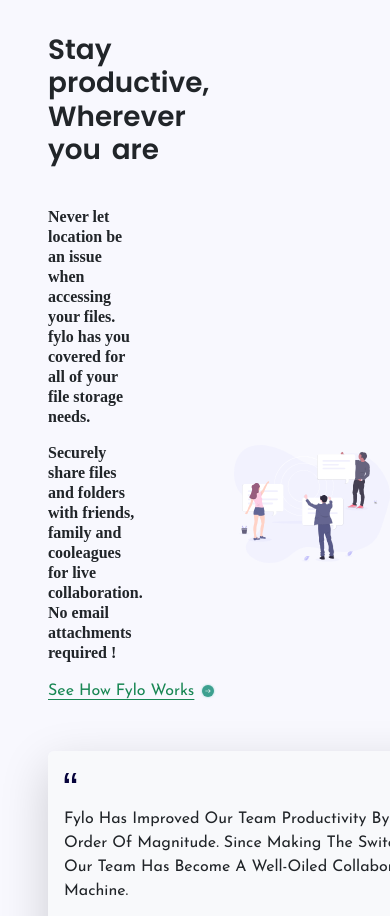
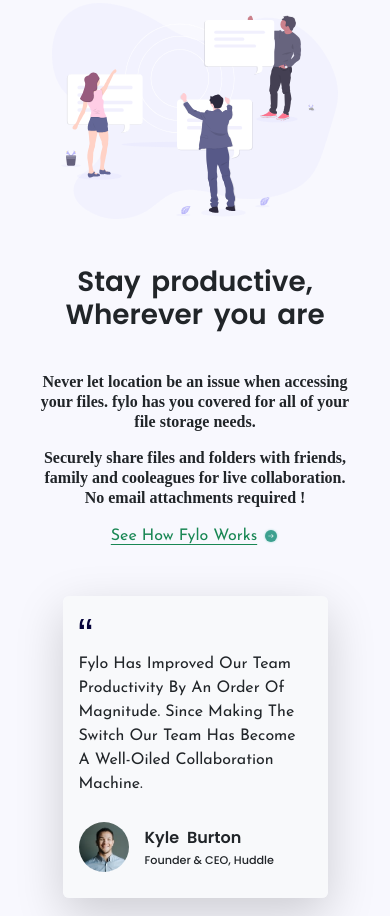
Before and after one commit to lfR3/Fylo-Page, a plain HTML site: page index.html in a window 390 px wide. Shown: the part 1047-1963 px from the top of the page. Drawn offline with Linux system fonts and the light colour scheme; a web font is replaced by a local one.

Commit message:
Responsive The Productive Section

```diff
--- a/index.html
+++ b/index.html
@@ -99,18 +99,18 @@
 
             <img src="Img/bg-curve-desktop.svg" class="w-100" alt="wave image">
 
-            <div class="info-box w-100 pb-5 d-flex align-items-center justify-content-center">
+            <div class="info-box row pb-5">
 
-                <div class="txt-info ps-5">
+                <div class="txt-info order-1 order-lg-0 px-5 col-12 col-lg-7 text-center text-lg-start">
 
-                    <h3 class="fw-bolder fs-1">Stay productive, Wherever you are</h3>
+                    <h3 class="fw-bolder fs-1 mt-3">Stay productive, Wherever you are</h3>
 
-                    <p class="ti-disc-1 w-75 fw-bold pe-5 lh-sm">
+                    <p class="ti-disc-1 fw-bold lh-sm col-lg-8">
                         Never let location be an issue when accessing your files.
                         fylo has you covered for all of your file storage needs.
                     </p>
 
-                    <p class="ti-disc-2 w-75 fw-bold pe-5 lh-sm">
+                    <p class="ti-disc-2 fw-bold lh-sm col-lg-8">
                         Securely share files and folders with friends, family and cooleagues for live collaboration.
                         No email attachments required !
                     </p>
@@ -120,9 +120,9 @@
                         <img src="Img/icon-arrow.svg" alt="">
                     </a>
 
-                    <div class="card mt-5 shadow-lg">
+                    <div class="card mt-5 shadow-lg mx-auto mx-lg-0 col-10 col-md-6 col-lg-10 col-xl-7">
 
-                        <div class="card-body">
+                        <div class="card-body text-start">
 
                             <img src="Img/icon-quotes.svg" alt="quotes icon">
 
@@ -148,7 +148,7 @@
 
                 </div>
 
-                <div class="img-info">
+                <div class="img-info order-0 order-lg-1 col-9 col-lg-5 mx-auto">
                     <img src="Img/illustration-2.svg" alt="Image illustration" class="w-100">
                 </div>
 
--- a/style.css
+++ b/style.css
@@ -105,7 +105,6 @@ nav.nav{
     background-color: #F8F8FE;
 }
 .section-1 .info-box .txt-info{
-    width: 60%;
     margin-top: 30px;
 }
 .info-box .txt-info h3{
@@ -118,7 +117,6 @@ nav.nav{
 
 .txt-info .card{
     border: none;
-    width: 25em;
     background-color: #f8f9fad4;
 }
 .card .c-img .ci-info{
@@ -126,9 +124,6 @@ nav.nav{
     font-size: 0.7em;
 }
 
-.info-box .img-info{
-    width: 40%;
-}
 
 
     /* -------------------- */
```
